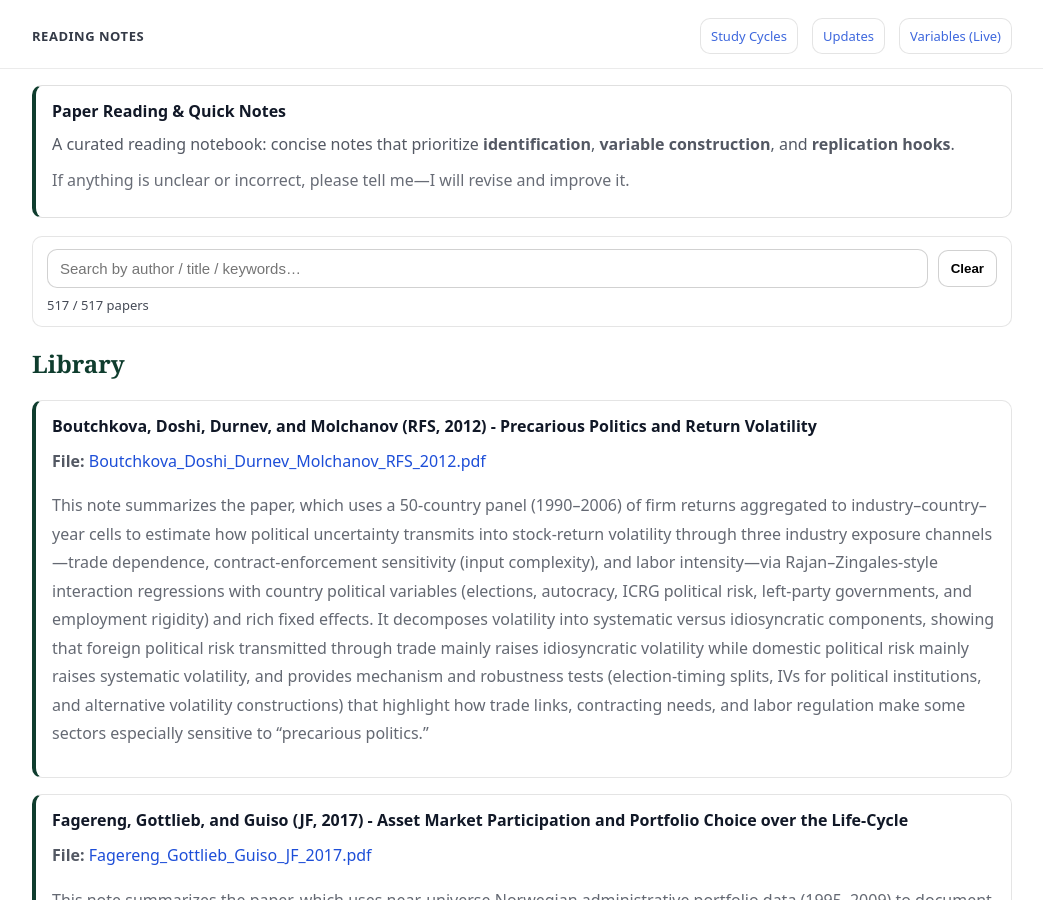
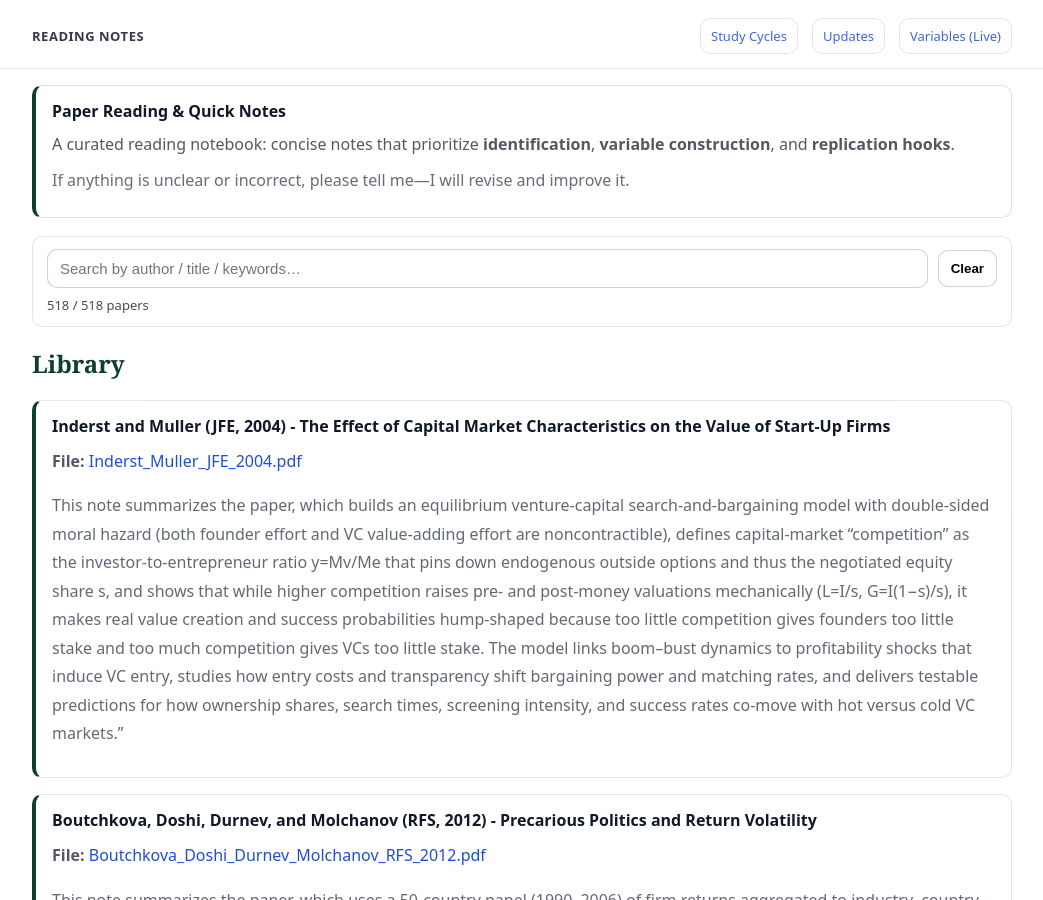
Before and after one commit to yaxinzn/study-archive, a Jekyll site: the page built from reading/index.md, in a window 1280 px wide and 900 px high. Shown: the whole window, without its empty margins (118-1161 px from the left). Built offline with Jekyll 4.4.1, drawn with Linux system fonts in a browser that asks for light colours.

Commit message:
Reading: add/update Inderst_Muller_JFE_2004.pdf

```diff
--- a/_data/reading.yml
+++ b/_data/reading.yml
@@ -1,3 +1,7 @@
+- title: "Inderst and Muller (JFE, 2004) - The Effect of Capital Market Characteristics on the Value of Start-Up Firms"
+  file: "Inderst_Muller_JFE_2004.pdf"
+  desc: "This note summarizes the paper, which builds an equilibrium venture-capital search-and-bargaining model with double-sided moral hazard (both founder effort and VC value-adding effort are noncontractible), defines capital-market “competition” as the investor-to-entrepreneur ratio y=Mv/Me that pins down endogenous outside options and thus the negotiated equity share s, and shows that while higher competition raises pre- and post-money valuations mechanically (L=I/s, G=I(1−s)/s), it makes real value creation and success probabilities hump-shaped because too little competition gives founders too little stake and too much competition gives VCs too little stake. The model links boom–bust dynamics to profitability shocks that induce VC entry, studies how entry costs and transparency shift bargaining power and matching rates, and delivers testable predictions for how ownership shares, search times, screening intensity, and success rates co-move with hot versus cold VC markets.”"
+
 - title: "Boutchkova, Doshi, Durnev, and Molchanov (RFS, 2012) - Precarious Politics and Return Volatility"
   file: "Boutchkova_Doshi_Durnev_Molchanov_RFS_2012.pdf"
   desc: "This note summarizes the paper, which uses a 50-country panel (1990–2006) of firm returns aggregated to industry–country–year cells to estimate how political uncertainty transmits into stock-return volatility through three industry exposure channels—trade dependence, contract-enforcement sensitivity (input complexity), and labor intensity—via Rajan–Zingales-style interaction regressions with country political variables (elections, autocracy, ICRG political risk, left-party governments, and employment rigidity) and rich fixed effects. It decomposes volatility into systematic versus idiosyncratic components, showing that foreign political risk transmitted through trade mainly raises idiosyncratic volatility while domestic political risk mainly raises systematic volatility, and provides mechanism and robustness tests (election-timing splits, IVs for political institutions, and alternative volatility constructions) that highlight how trade links, contracting needs, and labor regulation make some sectors especially sensitive to “precarious politics.”"
```
Also changed, not shown: 1 other file.
